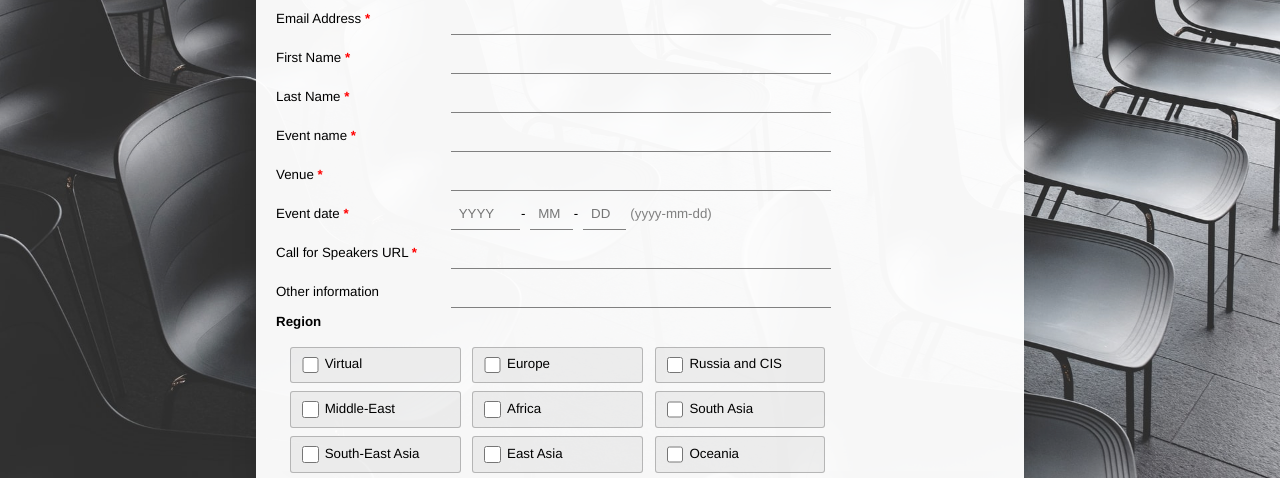
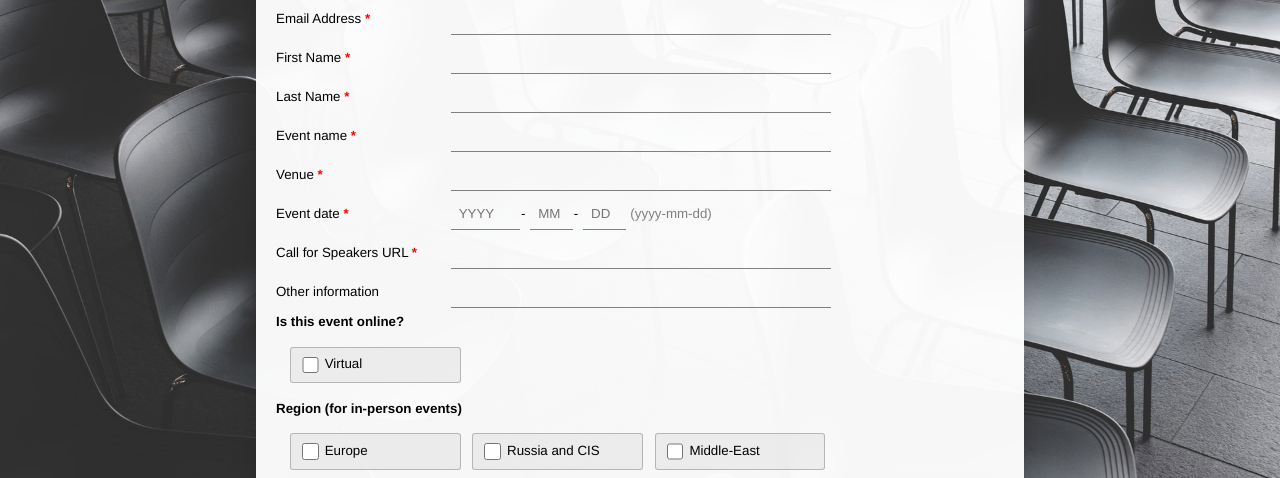
Before and after one commit to strdco/callfordataspeakers.com, a website: page assets/event.html in a window 1280 px wide. Shown: the part 249-727 px from the top of the page. Drawn offline with Linux system fonts and the light colour scheme; a script that the page names is missing.

Commit message:
Hiding "in beta" banner; clarify virtual vs. physical regions when registering new events.

```diff
--- a/assets/event.html
+++ b/assets/event.html
@@ -115,9 +115,11 @@
 	<input type="text" value="" name="INFO" id="mce-INFO">
 </div>
 <div class="mc-field-group input-group max-two">
-    <strong>Region</strong>
+    <strong>Is this event online?</strong>
     <ul><li><input type="checkbox" value="Virtual" name="REGION" id="ev-mce-group[79175]-79175-0"><label for="ev-mce-group[79175]-79175-0">Virtual</label></li>
-        <li><input type="checkbox" value="Europe" name="REGION" id="ev-mce-group[79175]-79175-1"><label for="ev-mce-group[79175]-79175-1">Europe</label></li>
+    </ul>
+    <strong>Region (for in-person events)</strong>
+    <ul><li><input type="checkbox" value="Europe" name="REGION" id="ev-mce-group[79175]-79175-1"><label for="ev-mce-group[79175]-79175-1">Europe</label></li>
         <li><input type="checkbox" value="Russia and CIS" name="REGION" id="ev-mce-group[79175]-79175-2"><label for="ev-mce-group[79175]-79175-2">Russia and CIS</label></li>
         <li><input type="checkbox" value="Middle-East" name="REGION" id="ev-mce-group[79175]-79175-3"><label for="ev-mce-group[79175]-79175-3">Middle-East</label></li>
         <li><input type="checkbox" value="Africa" name="REGION" id="ev-mce-group[79175]-79175-4"><label for="ev-mce-group[79175]-79175-4">Africa</label></li>
--- a/assets/style.css
+++ b/assets/style.css
@@ -191,6 +191,8 @@ code {
 }
 
 .top-left-banner {
+    display: none;
+
     background-color: #8C212B;
     color: #ffffff;
     padding-top: 1em;
```
